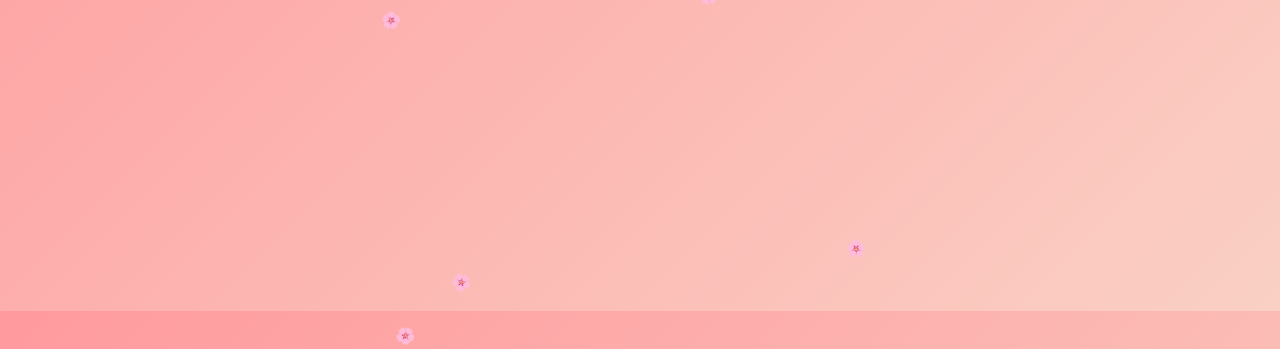
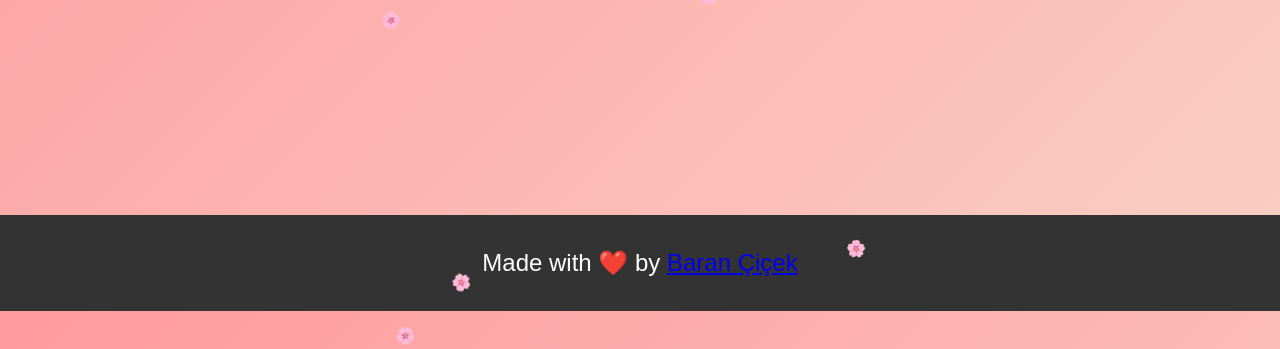
Before and after one commit to Rainclover8/Women-s-Day, a plain HTML site: page index.html in a window 1280 px wide. Shown: the part 489-838 px from the top of the page. Drawn offline with Linux system fonts and the light colour scheme.

Commit message:
women's day first commit

```diff
--- a/index.html
+++ b/index.html
@@ -52,6 +52,11 @@
         <h1>Happy Women's Day! 💐</h1>
         <p>Celebrating strength, love, and resilience.</p>
     </div>
+
+    <footer style="position: fixed; bottom: 0; left: 0; right: 0; background: #333; padding: 10px 0;">
+        <p style="text-align: center; color: white;">Made with ❤️ by <a href="https://www.instagram.com/baranncicek19/" target="_blank">Baran Çiçek</a></p>
+    </footer>
+
     <script>
         function createFlower() {
             const flower = document.createElement("div");
```
